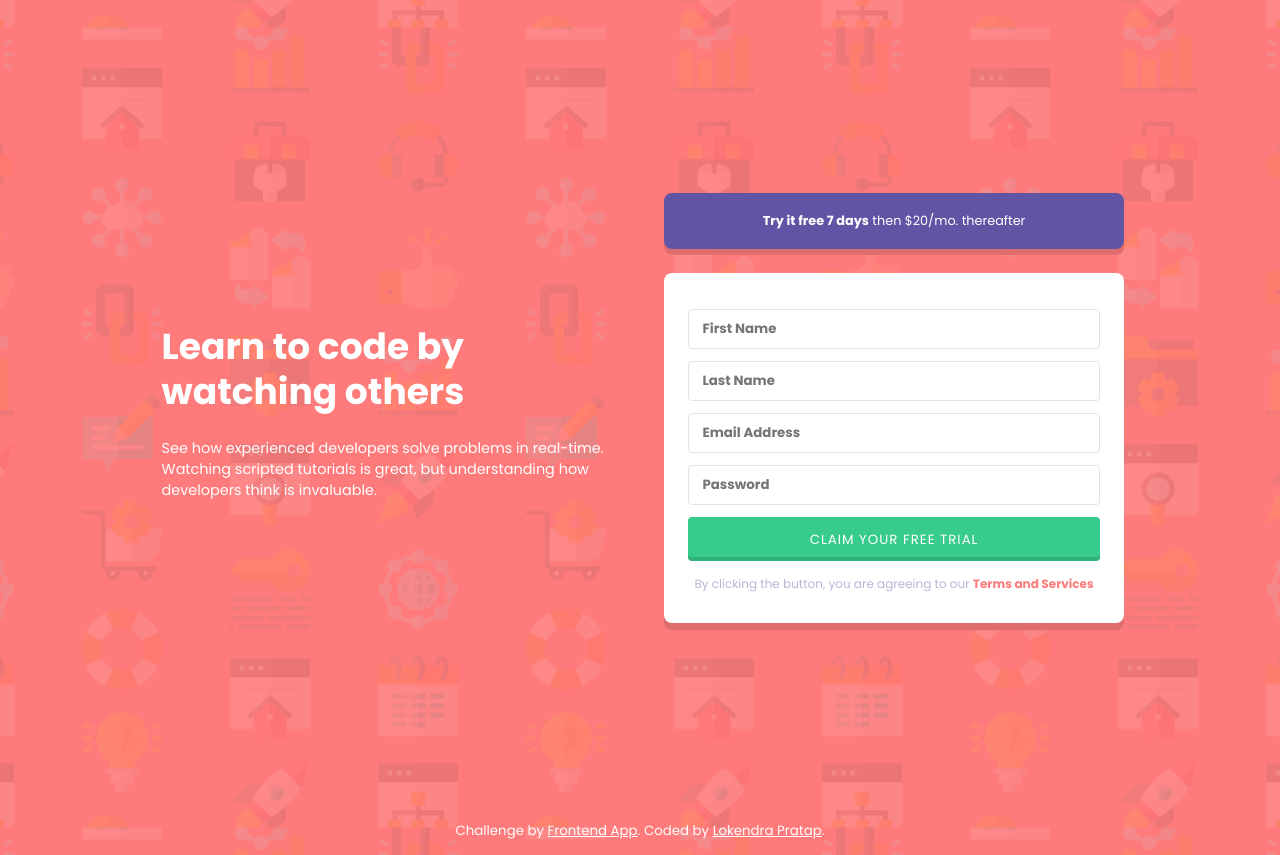
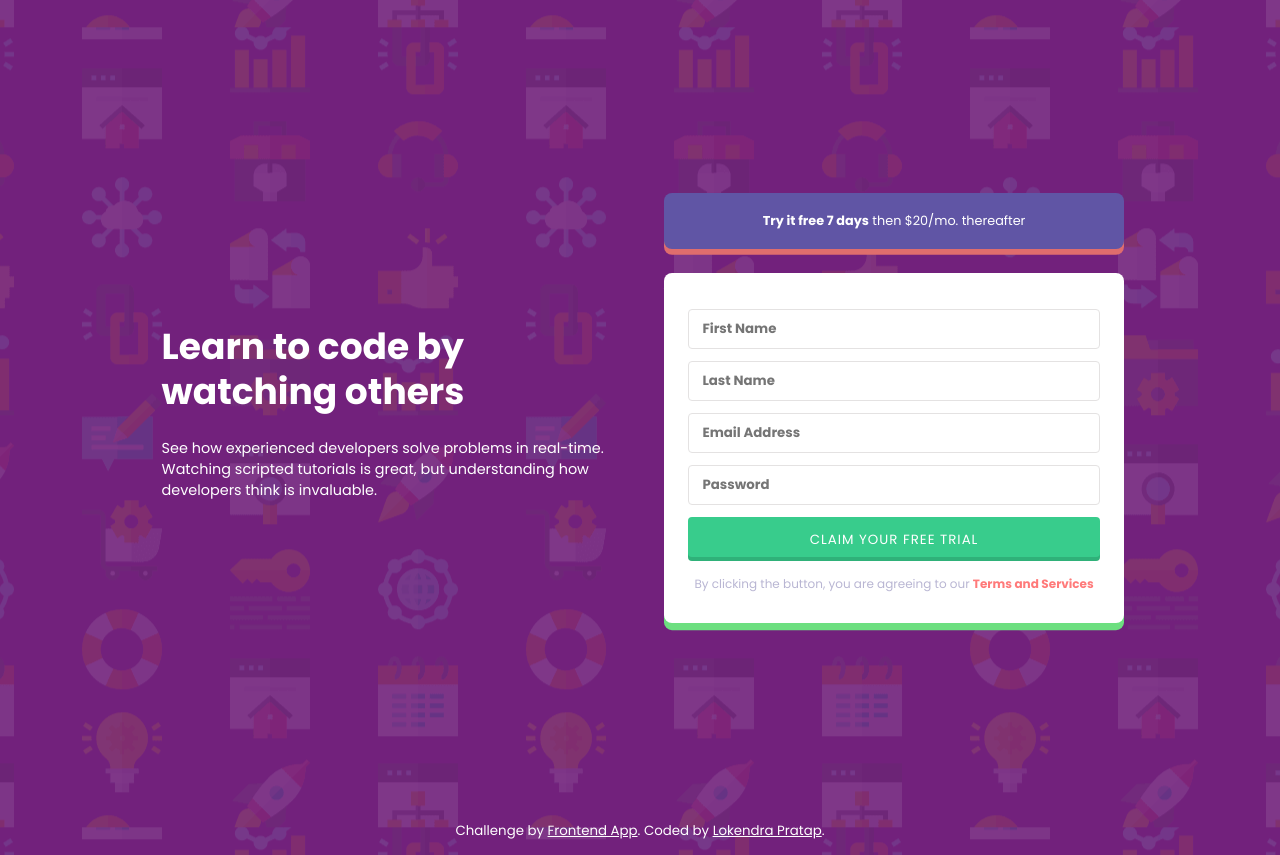
Before and after one commit to LokendraDevOps/intro-component-with-signup-form, a plain HTML site: page index.html in a window 1280 px wide. Drawn offline with Linux system fonts and the light colour scheme.

Commit message:
jenkinsfileadd

```diff
--- a/css/style.css
+++ b/css/style.css
@@ -8,7 +8,7 @@ body {
 }
 @media (min-width: 768px) {
   body {
-    background: url("../images/bg-intro-desktop.png"), #ff7a7a;
+    background: url("../images/bg-intro-desktop.png"), #72217c;
     background-position: center;
     background-repeat: repeat;
   }
@@ -82,7 +82,7 @@ main {
 }
 
 .signup__form {
-  box-shadow: 0px 0.45em 0px 0px #df6d6d;
+  box-shadow: 0px 0.45em 0px 0px #6ddf80;
   background-color: white;
   padding: 1.5em;
   position: relative;
```
Also changed, not shown: 2 other files.
